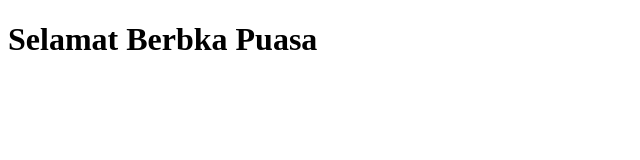
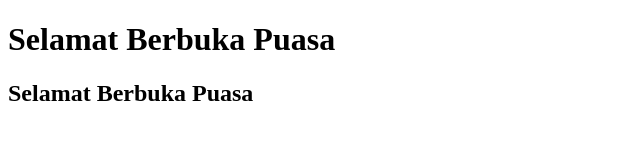
Before and after one commit to 16110248/amikom, a plain HTML site: page index.html in a window 1280 px wide. Shown: the whole page, without its empty margins (0-640 px from the left). Drawn offline with Linux system fonts and the light colour scheme.

Commit message:
tambah h2

```diff
--- a/index.html
+++ b/index.html
@@ -4,6 +4,7 @@
 	<title>Selamat Berbuka puasa</title>
 </head>
 <body>
-	<h1>Selamat Berbka Puasa</h1>
+	<h1>Selamat Berbuka Puasa</h1>
+	<h2>Selamat Berbuka Puasa</h2>
 </body>
 </html>
```
